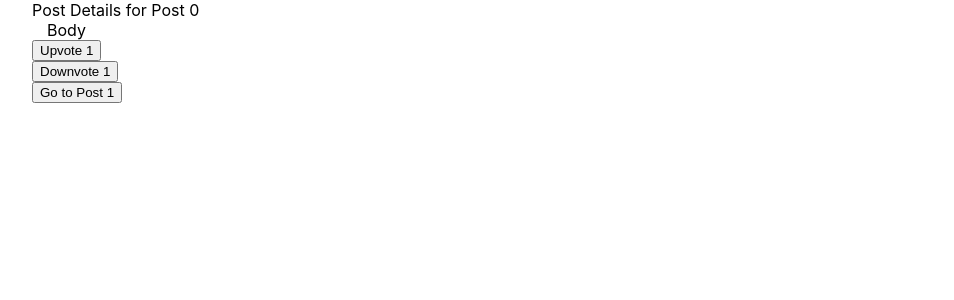
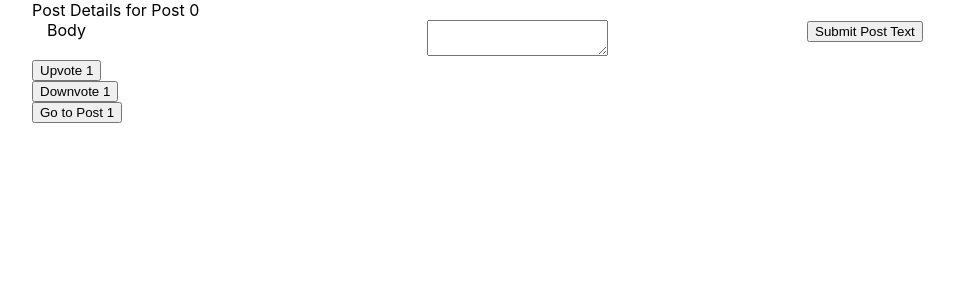
Before and after one commit to quantumhacker99/DebateLeagueFrontend, a React (Create React App) app: page /postProfile in a window 1280 px wide. Shown: the top 300 px of the page, without its empty margins (38-992 px from the left). Built offline with nearby package versions, Linux system fonts and the light colour scheme; no server answers.

Commit message:
Added POST Request

```diff
--- a/src/pages/PostPage.tsx
+++ b/src/pages/PostPage.tsx
@@ -28,6 +28,8 @@ const PostPage: React.FC = () => {
     const [child, setChild] = useState<number>(1);
     const [postId, setPostId] = useState<number>(2);
 
+    const [disabled, setDisabled] = useState<boolean>(false);
+
     const GetPostDetailsSuccess = (response:AxiosResponse) => {
         setpId(response.data.postId);
         setBody(response.data.body);
@@ -55,6 +57,13 @@ const PostPage: React.FC = () => {
         setDownvotes(downvotes+1);
     }
 
+    const savePostBody = () => {
+        const result = Axios.post("http://localhost:3100/postProfile/" + postId.toString(), {"postId":postId, "body":body, "upvotes": upvotes, "downvotes":downvotes, "child": child} )
+                            .then((response) => {if(response.data) {console.log(response.data);setDisabled(true)}})
+                            //.else()
+        setDisabled(true);
+    }
+
     //<textarea onChange={(text) => setBody(text.target.value)} />
 
     useEffect(() => {
@@ -65,7 +74,8 @@ const PostPage: React.FC = () => {
         <Container>
             <Row> Post Details for Post {pId}</Row>
             <Row>
-                <Col> Body </Col> <Col> {body} </Col>
+                <Col> Body </Col> <Col> <textarea disabled = {disabled} onChange={(text) => setBody(text.target.value)} /> </Col>
+                <Col> <button color = "danger" onClick={savePostBody}> Submit Post Text</button></Col>
             </Row>
             <Row>
                 <button color="#841584" onClick = {upvotePost}> Upvote {upvotes}</button>
```
